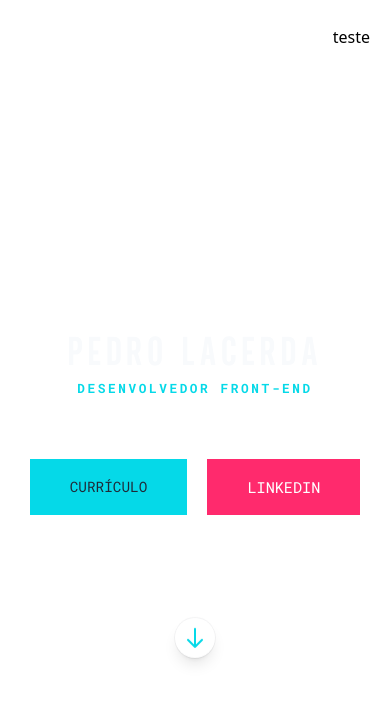
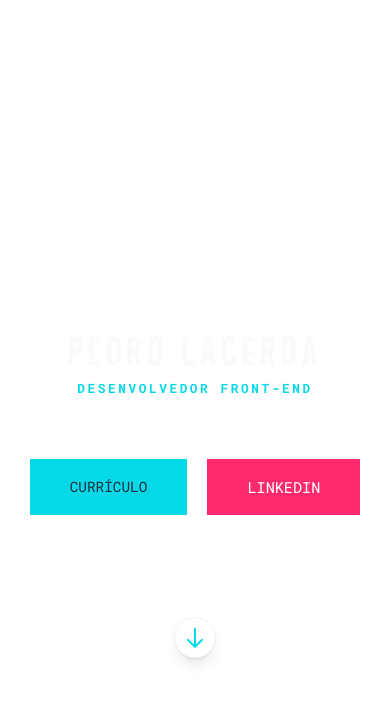
Before and after one commit to pedromakaveli/portfolio, a Vue app: page / in a window 390 px wide. Shown: the top 702 px of the page. Built offline with nearby package versions, Linux system fonts and the light colour scheme.

Commit message:
Add mobile menu

```diff
--- a/src/components/navbarMenu.vue
+++ b/src/components/navbarMenu.vue
@@ -1,5 +1,5 @@
 <template>
-    <header class="fixed justify-end md:fixed top-0 left-0 w-[100vw] px-5 py-[25px] z-[5]" :class="scrollPosition ? 'transition duration-500 ease-in-out bg-menu backdrop-blur-sm' : 'mt-0'">
+    <header class="md:fixed md:justify-end md:fixed md:top-0 md:left-0 md:w-[100vw] md:px-5 md:py-[25px] md:z-[5]" :class="scrollPosition ? 'transition duration-500 ease-in-out bg-menu md:backdrop-blur-sm' : 'mt-0'">
         <nav class="flex justify-center">
             <ul class="hidden md:flex items-center content-center flex-wrap text-cyan-bright font-roboto-mono text-[1rem] gap-10">
                 <li v-for="link, index in menuLinks" :key="index" class="px-[10px] py-[px]">
@@ -8,8 +8,20 @@
             </ul>
         </nav>
 
-            <div class="visible flex justify-end md:hidden">
-                <h3>teste</h3>
+            <div :class="activeMobile ? 'z-[50000] bg-slate-950 h-[100%]' : ''" class="p-5 fixed top-0 left-0 w-[100%] md:hidden">
+                <div class="w-[100%] flex justify-end flex-wrap">
+                    <font-awesome-icon v-if="activeMobile == false" v-on:click="activeMobile =! activeMobile" :icon="['fas', 'bars']" size="2xl" style="color: #ffffff;" />
+                    <font-awesome-icon v-if="activeMobile == true" v-on:click="activeMobile =! activeMobile" :icon="['fas', 'circle-xmark']" size="2xl" style="color: #ffffff;" />
+                </div>
+
+                <div v-if="activeMobile" class="text-cyan-bright font-roboto-mono items-center text-[1.3rem] w-full h-full flex justify-center">
+                    <ul>
+                        <li v-for="(link, index) in menuLinks" :key="index" class="my-20 py-2">
+                            <a :href="link.link">{{ link.nome }}</a>
+                        </li>
+                    </ul>
+                </div>
+
             </div>
     </header>
 </template>
```
